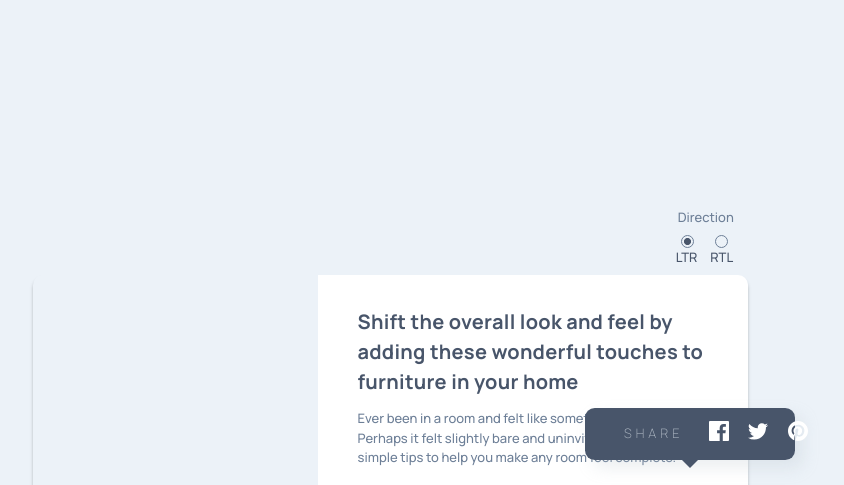
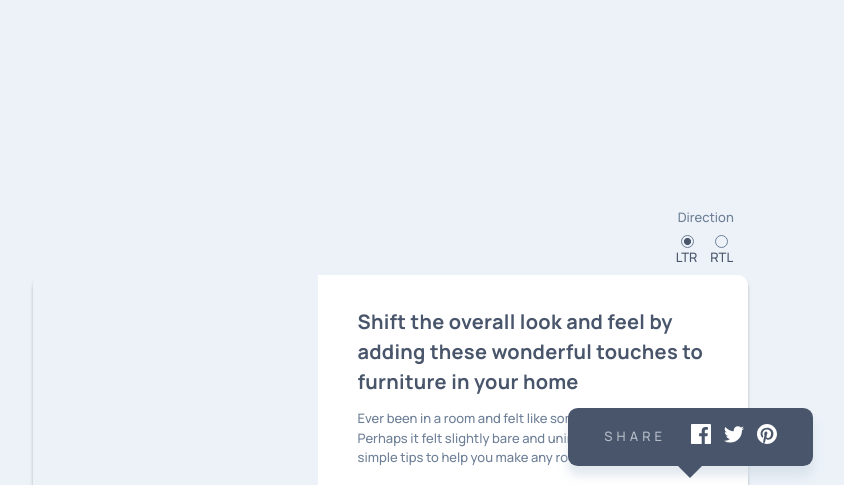
Before and after one commit to nicm42/article-preview, a website with bundled scripts: page index.html in a window 1280 px wide. Both pictures are taken after a click on the button 941 px from the left and 507 px from the top of the page. Shown: the top 485 px of the page, without its empty margins (250-1094 px from the left). Built offline with nearby package versions, Linux system fonts and the light colour scheme; files whose address does not match are found by name.

Commit message:
Updated share for desktop

```diff
--- a/src/styles/components/_share.scss
+++ b/src/styles/components/_share.scss
@@ -19,23 +19,23 @@
       z-index 0ms ease var(--transitionTime);
 
     @include g.breakpoint-up(large) {
-      width: 60%;
-      inset-inline-start: 65%;
-      inset-block-end: 170%;
-      padding: 1em 3em;
+      width: 70%;
+      inset-inline-start: 60%;
+      inset-block-end: 155%;
+      padding: 1rem 2.3rem;
       border-radius: 0.75em;
-      box-shadow: 0.5rem 0.5rem 1rem 0 rgba(181, 190, 201, 0.25); // this colour is lightGrayishBlue
+      box-shadow: 0 0.625rem 0.625rem 0 rgba(201, 213, 225, 0.5);
 
       &::after {
         position: absolute;
         content: '';
         width: 0;
         height: 0;
-        inset-inline-start: calc(50% - 0.5rem);
-        inset-block-end: -0.5rem;
-        border-left: 0.5rem solid transparent;
-        border-right: 0.5rem solid transparent;
-        border-top: 0.5rem solid var(--veryDarkGrayishBlue);
+        inset-inline-start: calc(50% - 0.75rem);
+        inset-block-end: -0.75rem;
+        border-left: 0.75rem solid transparent;
+        border-right: 0.75rem solid transparent;
+        border-top: 0.75rem solid var(--veryDarkGrayishBlue);
       }
     }
 
@@ -49,7 +49,6 @@
   &__sharetext {
     margin-inline-end: 1.4375em;
     color: var(--grayishBlue);
-    font-weight: 200;
     text-transform: uppercase;
     letter-spacing: 0.3125em;
   }
@@ -67,6 +66,9 @@
 
     &:not(:first-of-type) {
       margin-inline-start: 1em;
+      @include g.breakpoint-up(large) {
+        margin-inline-start: 0.5em;
+      }
     }
 
     & svg {
```
